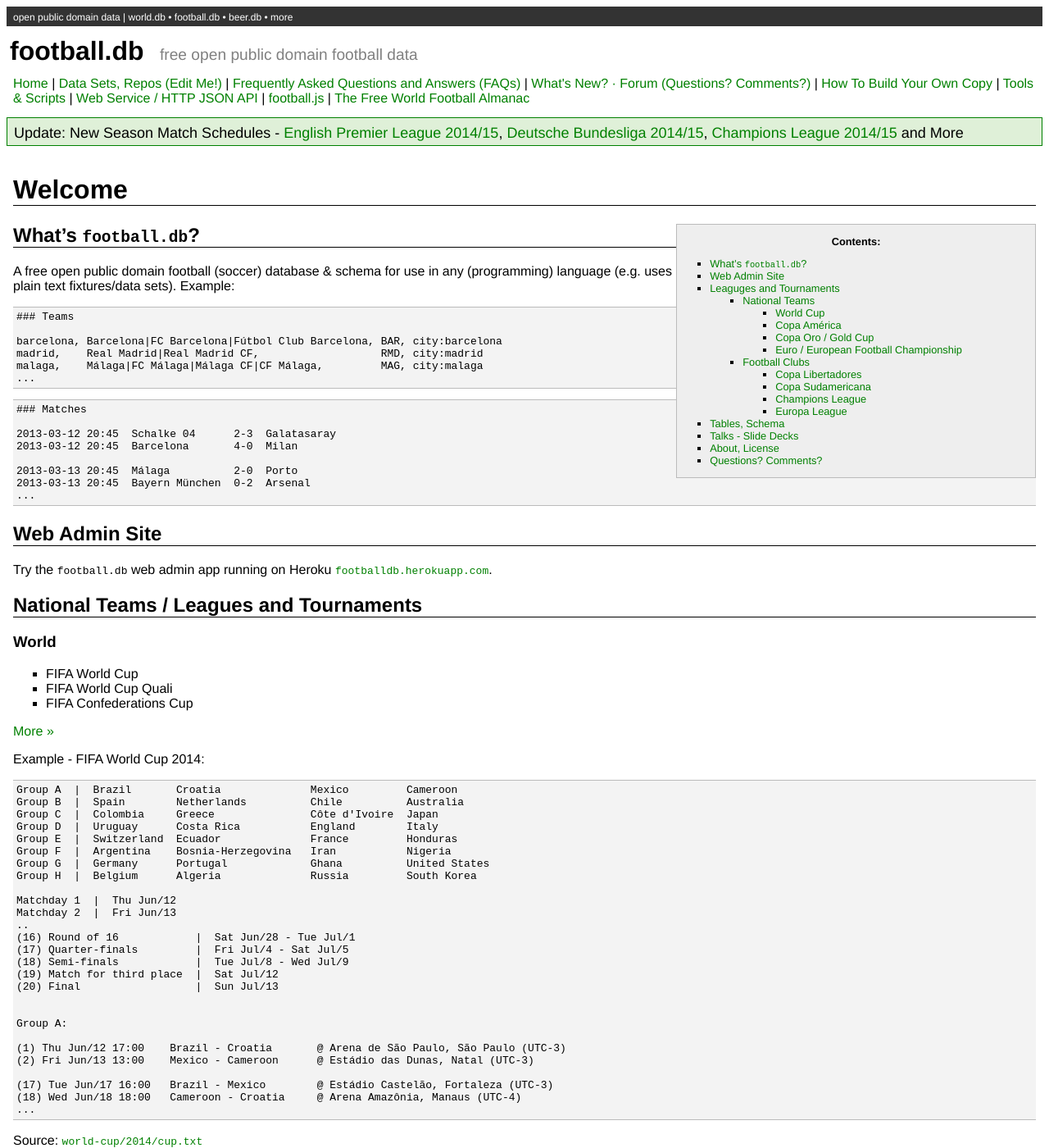
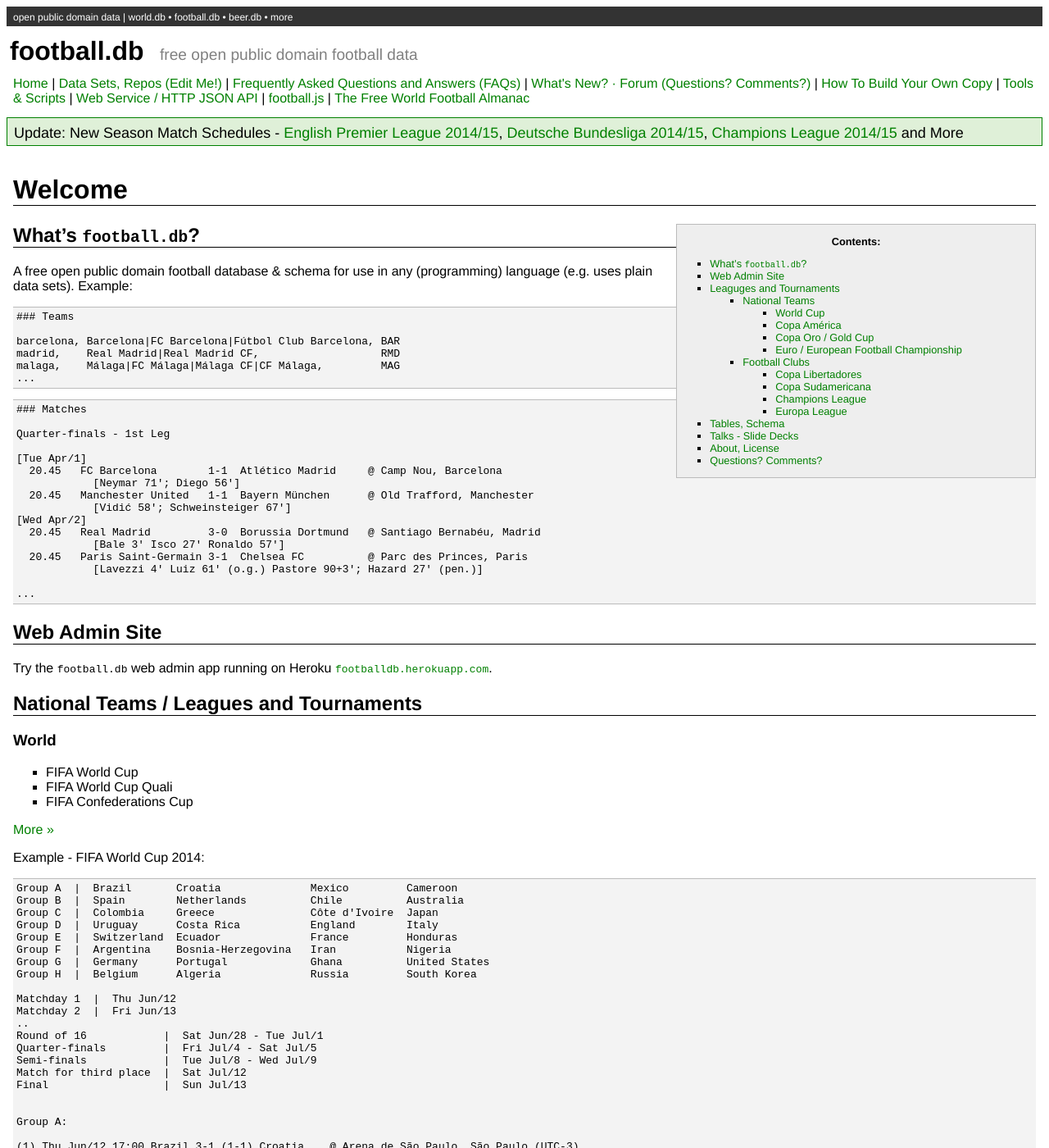
Before and after one commit to openfootball/openfootball.github.io, a Jekyll site: the page built from index.md, in a window 1280 px wide and 1400 px high. Shown: the whole window at 82% size. Built offline with Jekyll 4.4.1, drawn with Linux system fonts in a browser that asks for light colours; some of the changed text lies outside the part shown.

Commit message:
Update index.md

```diff
--- a/index.md
+++ b/index.md
@@ -30,27 +30,34 @@ Contents:
 
 ## What's `football.db`?   {#whatis}
 
-A free open public domain football (soccer) database & schema
-for use in any (programming) language
-(e.g. uses plain text fixtures/data sets). Example:
+A free open public domain football database & schema
+for use in any (programming) language (e.g. uses plain data sets). Example:
 
 ~~~
 ### Teams
 
-barcelona, Barcelona|FC Barcelona|Fútbol Club Barcelona, BAR, city:barcelona
-madrid,    Real Madrid|Real Madrid CF,                   RMD, city:madrid
-malaga,    Málaga|FC Málaga|Málaga CF|CF Málaga,         MAG, city:malaga
+barcelona, Barcelona|FC Barcelona|Fútbol Club Barcelona, BAR
+madrid,    Real Madrid|Real Madrid CF,                   RMD
+malaga,    Málaga|FC Málaga|Málaga CF|CF Málaga,         MAG
 ...
 ~~~
 
 ~~~
 ### Matches
 
-2013-03-12 20:45  Schalke 04      2-3  Galatasaray
-2013-03-12 20:45  Barcelona       4-0  Milan
+Quarter-finals - 1st Leg
 
-2013-03-13 20:45  Málaga          2-0  Porto
-2013-03-13 20:45  Bayern München  0-2  Arsenal
+[Tue Apr/1]
+  20.45   FC Barcelona        1-1  Atlético Madrid     @ Camp Nou, Barcelona
+            [Neymar 71'; Diego 56']
+  20.45   Manchester United   1-1  Bayern München      @ Old Trafford, Manchester
+            [Vidić 58'; Schweinsteiger 67']
+[Wed Apr/2]
+  20.45   Real Madrid         3-0  Borussia Dortmund   @ Santiago Bernabéu, Madrid
+            [Bale 3' Isco 27' Ronaldo 57']
+  20.45   Paris Saint-Germain 3-1  Chelsea FC          @ Parc des Princes, Paris
+            [Lavezzi 4' Luiz 61' (o.g.) Pastore 90+3'; Hazard 27' (pen.)]
+
 ...
 ~~~
 
@@ -88,21 +95,33 @@ Group H  |  Belgium      Algeria              Russia         South Korea
 Matchday 1  |  Thu Jun/12
 Matchday 2  |  Fri Jun/13
 ..
-(16) Round of 16            |  Sat Jun/28 - Tue Jul/1
-(17) Quarter-finals         |  Fri Jul/4 - Sat Jul/5
-(18) Semi-finals            |  Tue Jul/8 - Wed Jul/9
-(19) Match for third place  |  Sat Jul/12
-(20) Final                  |  Sun Jul/13
+Round of 16            |  Sat Jun/28 - Tue Jul/1
+Quarter-finals         |  Fri Jul/4 - Sat Jul/5
+Semi-finals            |  Tue Jul/8 - Wed Jul/9
+Match for third place  |  Sat Jul/12
+Final                  |  Sun Jul/13
 
 
 Group A:
 
-(1) Thu Jun/12 17:00    Brazil - Croatia       @ Arena de São Paulo, São Paulo (UTC-3)
-(2) Fri Jun/13 13:00    Mexico - Cameroon      @ Estádio das Dunas, Natal (UTC-3)
+(1) Thu Jun/12 17:00 Brazil 3-1 (1-1) Croatia    @ Arena de São Paulo, São Paulo (UTC-3)
+                         [Neymar 29', 71' (pen.) Oscar 90+1'; Marcelo 11' (o.g.)]
 
-(17) Tue Jun/17 16:00   Brazil - Mexico        @ Estádio Castelão, Fortaleza (UTC-3)
-(18) Wed Jun/18 18:00   Cameroon - Croatia     @ Arena Amazônia, Manaus (UTC-4)
+(2) Fri Jun/13 13:00 Mexico 1-0 (0-0) Cameroon   @ Estádio das Dunas, Natal (UTC-3)
+                         [Oribe Peralta 61']
+
 ...
+
+
+Match for third place
+
+(63) Sat Jul/12 17:00 Brazil 0-3 (0-2) Netherlands @ Brasília
+                         [-; Robin Van Persie 3' (pen.) Daley Blind 17' Georginio Wijnaldum 90+1']
+
+Final
+
+(64) Sun Jul/13 16:00 Germany 1-0aet (0-0, 0-0) Argentina @ Rio de Janeiro
+                         [Mario Götze 113']
 ~~~
 
 Source: [`world-cup/2014/cup.txt`](https://github.com/openfootball/world-cup/blob/master/2014--brazil/cup.txt)
@@ -181,22 +200,32 @@ Source: [`world-cup/2014/cup.txt`](https://github.com/openfootball/world-cup/blo
 Example - Champions League 2012/13:
 
 ~~~
-####################################
-# Champions League 2012/13 - Finalrunden
+##############################
+# Champions League 2012/13
 
-(8)  Achtelfinale Rückspiele  // Di./Mi., 5.+6./12.+13. Mär 2013
+Round of 16 - 2nd Leg // Tu+We, 5.+6./12.+13. Mar 2013
 
-2013-03-05 20:45  Manchester United    1-2  Real Madrid
-2013-03-05 20:45  Borussia Dortmund    3-0  Schachtar Donezk
+[Tue Mar/5]
+  20.45 Manchester United 1-2 Real Madrid @ Old Trafford, Manchester
+          [S. Ramos 48' (o.g.); L. Modric 66' C. Ronaldo 69']
+  20.45 Borussia Dortmund 3-0 Schachtar Donezk @ Signal Iduna Park, Dortmund
+          [F. Santana 31' M. Götze 37' J. Blaszczykowski 59']
+[Wed Mar/6]
+  20.45 Paris Saint-Germain 1-1 Valencia @ Parc des Princes, Paris
+           [E. Lavezzi 66'; Jonas 55']
+  20.45 Juventus 2-0 Celtic Glasgow @ Juventus Stadium, Turin
+           [A. Matri 24' F. Quagliarella 65']
 
-2013-03-06 20:45  Paris Saint-Germain  1-1  Valencia
-2013-03-06 20:45  Juventus             2-0  Celtic Glasgow
-
-2013-03-12 20:45  Schalke 04           2-3  Galatasaray
-2013-03-12 20:45  Barcelona            4-0  Milan
-
-2013-03-13 20:45  Málaga               2-0  Porto
-2013-03-13 20:45  Bayern München       0-2  Arsenal
+[Tue Mar/12]
+  20.45 Schalke 04 2-3 Galatasaray @ Veltins-Arena, Gelsenkirchen
+           [R. Neustädter 17' M. Bastos 63'; Hamit Altintop 37' Burak Yilmaz 42' U. Bulut 95']
+  20.45 Barcelona 4-0 Milan @ Camp Nou, Barcelona
+           [L. Messi 5', 40' D. Villa 55' Jordi Alba 92']
+[Wed Mar/13]
+  20.45 Málaga 2-0 Porto @ La Rosaleda, Málaga
+           [Isco 43' R. Santa Cruz 77']
+  20.45 Bayern München 0-2 Arsenal @ Allianz Arena, München
+           [-; Giroud 3' L. Koscielny 86']
 ...
 ~~~
 
@@ -257,7 +289,7 @@ The `football.db` includes the following tables:
 
 ## Real World Usage
 
-[sport.db Web Admin](https://github.com/geraldb/sport.db.admin) - `sport.db` Web Admin Tool in Ruby on Rails (version 3.2 and up).
+[sport.db Web Admin](https://github.com/sportdb/sport.db.admin) - `sport.db` Web Admin Tool in Ruby on Rails (version 3.2 and up).
 
 [Sportbook](https://github.com/openbookie/sportbook) - Free, open source sports betting pool in Ruby on Rails (version 3.2 and up).
 
```
Also changed, not shown: other parts of index.md (+3 -0 lines).
